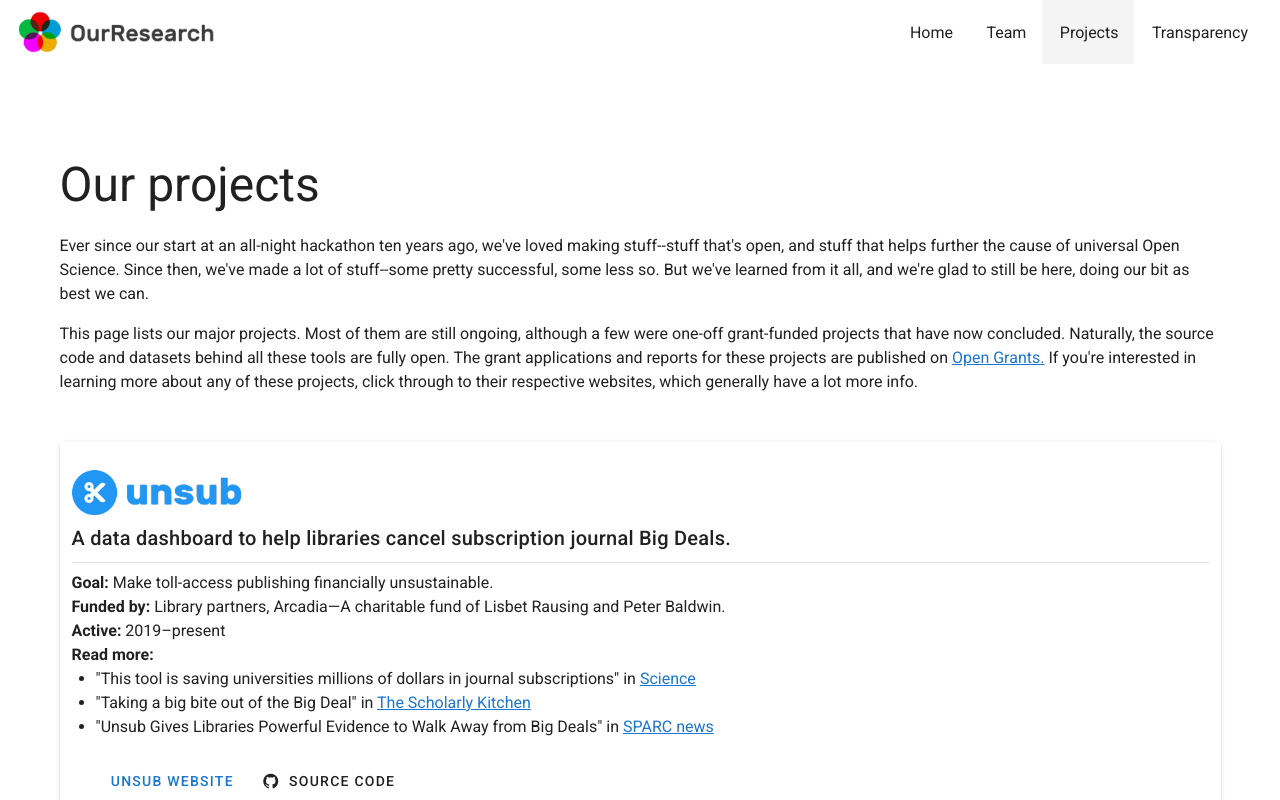
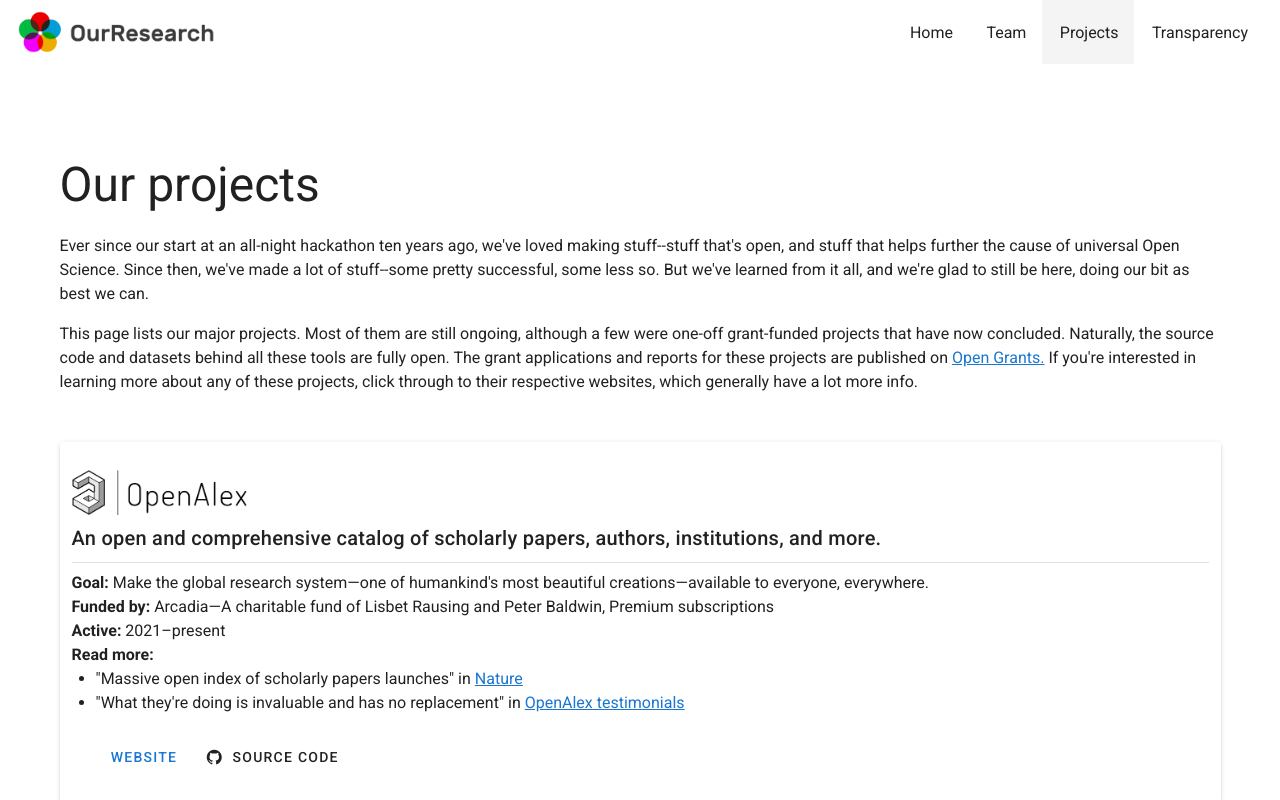
Before and after one commit to ourresearch/ourresearch-website, a Vue app: page /projects in a window 1280 px wide. Shown: the top 800 px of the page. Built offline with nearby package versions, Linux system fonts and the light colour scheme.

Commit message:
openalex atop the projects page

```diff
--- a/src/data/projectDescriptions.js
+++ b/src/data/projectDescriptions.js
@@ -1,4 +1,46 @@
 export const projectsList = [
+
+
+
+    // OPENALEX
+    {
+        name: "OpenAlex",
+        id: "openalex",
+        // imgHeight: 100,
+        // screenshot: "",
+        datesActive: [2021, null],
+        url: "https://openalex.org",
+        githubUrl: "https://github.com/orgs/ourresearch/repositories?language=&q=openalex&sort=&type=public",
+        apiUrl: "https://docs.openalex.org",
+        description: "An open and comprehensive catalog of scholarly papers, authors, institutions, and more",
+        goal: "Make the global research system—one of humankind's most beautiful creations—available to everyone, everywhere",
+        // audience: [
+        //     "",
+        // ],
+        press: [
+            {
+                title: "Massive open index of scholarly papers launches",
+                link: "https://www.nature.com/articles/d41586-022-00138-y",
+                source: "Nature"
+            },
+            {
+                title: "What they're doing is invaluable and has no replacement",
+                link: "https://openalex.org/testimonials",
+                source: "OpenAlex testimonials"
+            }
+        ],
+        funders: [
+            {
+                name: "Arcadia—A charitable fund of Lisbet Rausing and Peter Baldwin",
+                url: "https://www.arcadiafund.org.uk/"
+            },
+            {
+                name: "Premium subscriptions",
+                url: ""
+            }
+        ]
+    },
+
 
 
 
```
Also changed, not shown: src/assets/logos/openalex.png (added).
